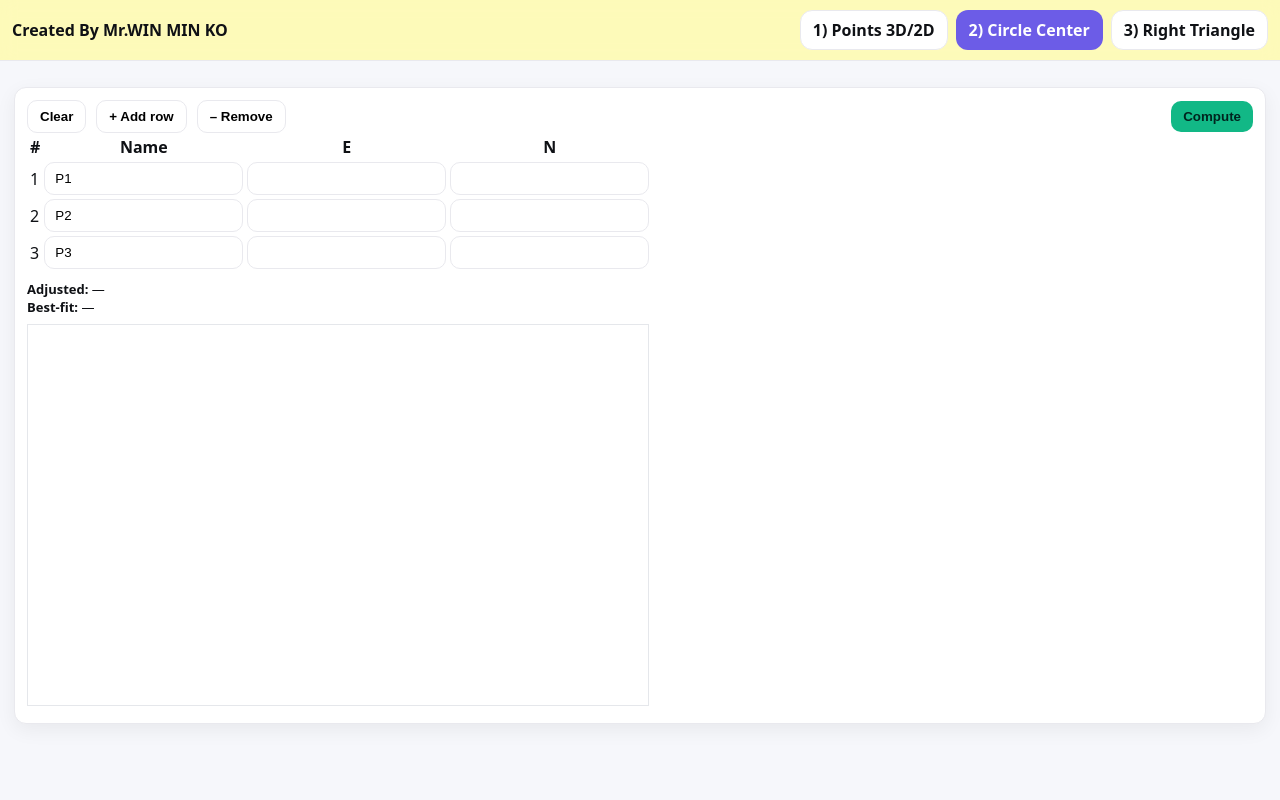
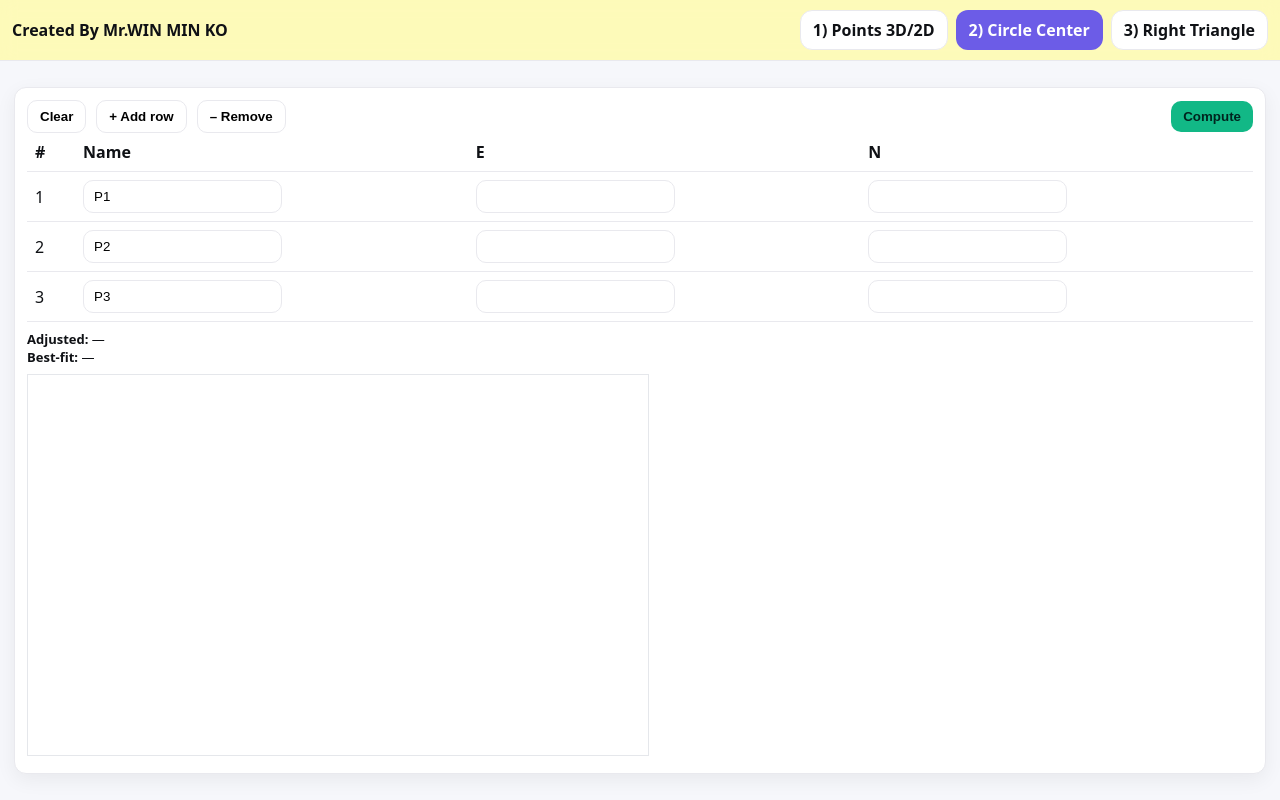
Before and after one commit to winminko/Win-Calculate, a React (Vite) app: page /circle in a window 1280 px wide. Built offline with nearby package versions, Linux system fonts and the light colour scheme.

Commit message:
Update styles.css

```diff
--- a/src/styles.css
+++ b/src/styles.css
@@ -19,3 +19,7 @@ input{padding:8px 10px;border:1px solid var(--line);border-radius:10px}
 .menu{margin:8px 0 0 16px} .menu li{margin:6px 0}
 .lbl{padding:3px 6px;border-radius:8px;background:#ffffffcc;border:1px solid #0001;font-weight:800;font-size:12px;color:#111}
 .box{border:1px dashed var(--line);border-radius:12px}
+/* ... (ရှိပြီးသား style အပေါ်ကီးနေရာမပြောင်း) ... */
+.tableWrap{overflow-x:auto}
+table{width:100%;min-width:520px;border-collapse:collapse}
+th,td{padding:8px;border-bottom:1px solid var(--line);text-align:left}
```
